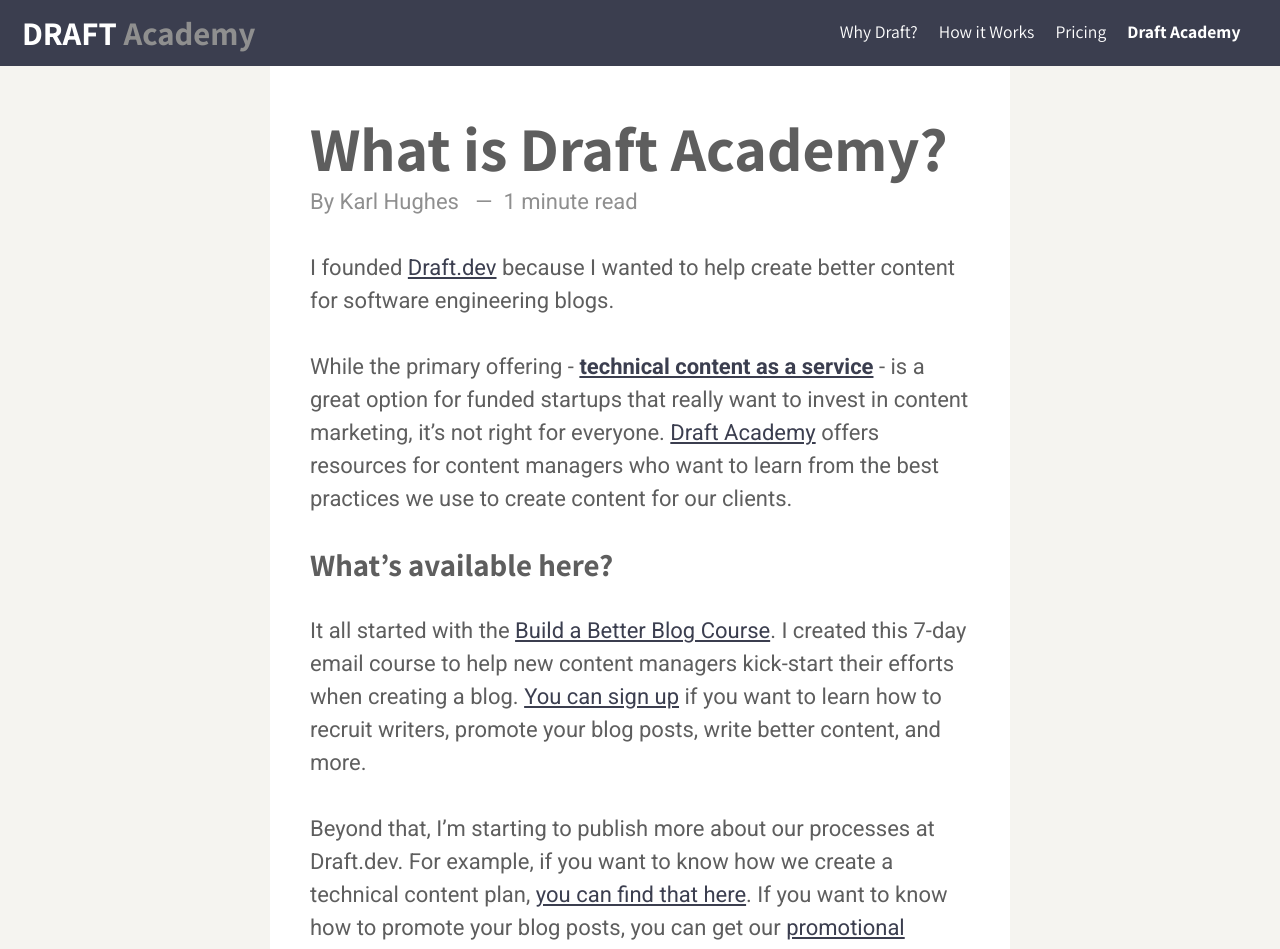
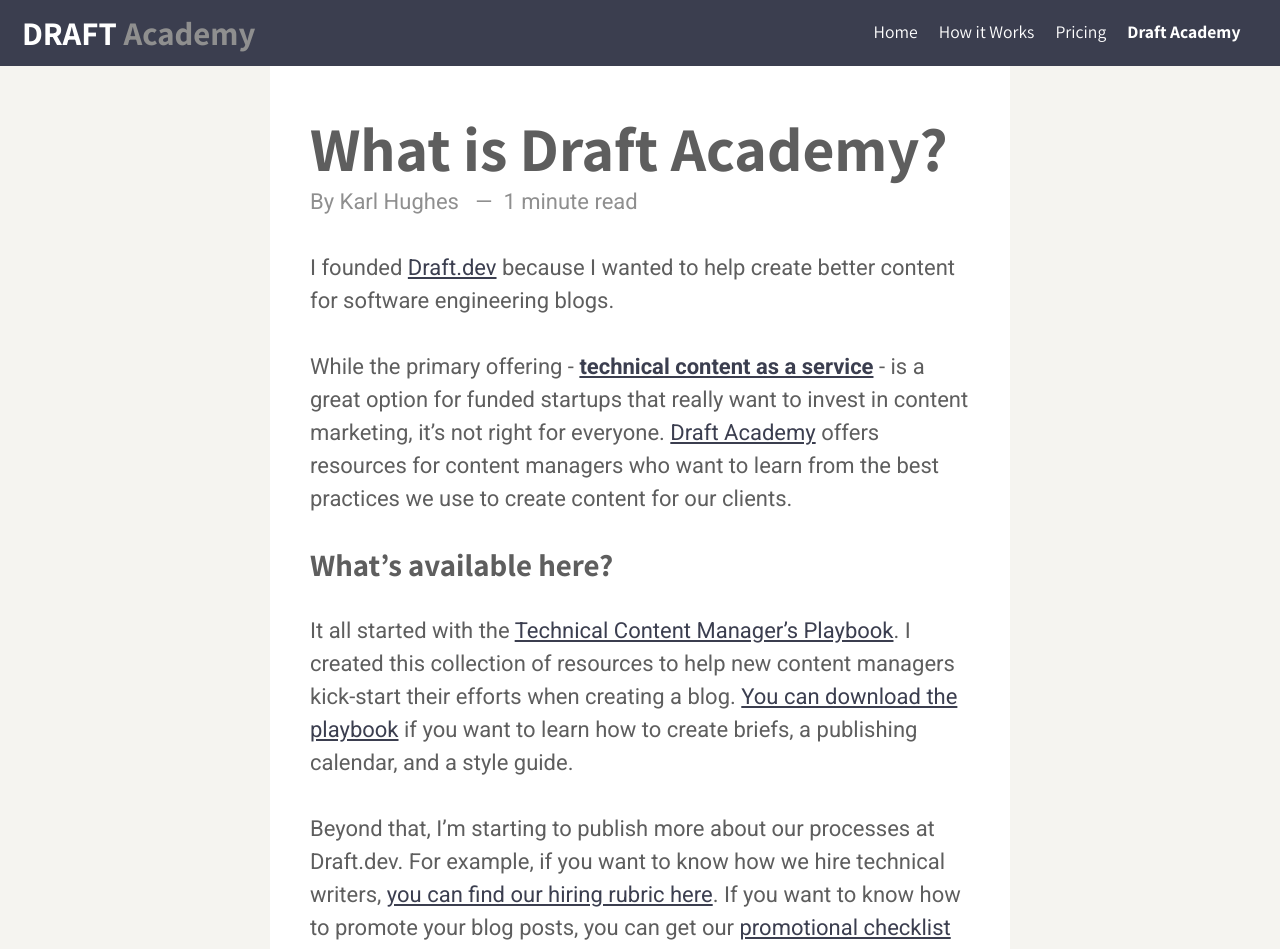
Before and after one commit to karllhughes/learn, a Jekyll site: the page built from _posts/2020-06-16-introduction.markdown, in a window 1280 px wide. Shown: the top 949 px of the page. Built offline with Jekyll 4.4.1, drawn with Linux system fonts in a browser that asks for light colours; some of the changed text lies outside the part shown.

Commit message:
Updating cta

```diff
--- a/_includes/signup-home.html
+++ b/_includes/signup-home.html
@@ -1,7 +1,7 @@
 <section class="signup home">
-  <h2>Learn to Build a Better Technical Blog</h2>
-  <p>Sign up for our 7-day email course to learn how to come up with creative ideas, recruit writers, and increase social media shares.</p>
+  <h2>Everything You Need for Your Technical Blog</h2>
+  <p><a href="https://draft.dev/?utm_source=academy&utm_medium=banner&utm_campaign=home#playbook">The Technical Content Manager’s Playbook</a> is a collection of resources that we use to produce high-quality, technical blog content for our clients.</p>
   <div class="button-container">
-    <a class="button" href="https://draft.dev/?utm_source=academy&utm_medium=banner&utm_campaign=home#course">Enroll Today!</a>
+    <a class="button" href="https://draft.dev/?utm_source=academy&utm_medium=banner&utm_campaign=home#playbook">Download Today!</a>
   </div>
 </section>
--- a/_includes/signup-inline.html
+++ b/_includes/signup-inline.html
@@ -1,6 +1,6 @@
 <div class="signup inline">
   <h3>Like this post?</h3>
   <p>
-    <i class="fa fa-inbox"></i> Get more great content by enrolling in our 7-day email course: <a style="text-decoration: underline;" href="https://draft.dev/?utm_source=academy&utm_medium=inline&utm_campaign=post&utm_content={{ include.link }}#course"><strong>Building a Better Tech Blog</strong></a>.
+    <i class="fa fa-inbox"></i> Download <a style="text-decoration: underline;" href="https://draft.dev/?utm_source=academy&utm_medium=inline&utm_campaign=post&utm_content={{ include.link }}#playbook"><strong>The Technical Content Manger's Playbook</strong></a> to learn exactly how we produce high-quality, technical blog content for our clients.
   </p>
 </div>
--- a/_includes/signup.html
+++ b/_includes/signup.html
@@ -1,7 +1,15 @@
 <section class="signup">
+  <a href="https://draft.dev/?utm_source=academy&utm_medium=banner&utm_campaign=post&utm_content={{ include.link }}#playbook">
+    <img alt="The Technical Content Manager's Playbook" src="https://draft.dev/assets/images/image02.jpg?v67688666733061" />
+  </a>
   <h3>Build a Better Technical Blog</h3>
-  <p>Sign up for our 7-day email course to learn how to come up with creative ideas, recruit writers, and increase social media shares.</p>
+  <p><a style="color: #ffffff;" href="https://draft.dev/?utm_source=academy&utm_medium=banner&utm_campaign=post&utm_content={{ include.link }}#playbook">The Technical Content Manager’s Playbook</a> is a collection of resources that we use to produce high-quality, technical blog content for our clients. It includes:</p>
+  <ul>
+    <li>A template for creating content briefs</li>
+    <li>An Airtable publishing calendar</li>
+    <li>A technical blogging style guide</li>
+  </ul>
   <div class="button-container">
-    <a class="button" href="https://draft.dev/?utm_source=academy&utm_medium=banner&utm_campaign=post&utm_content={{ include.link }}#course">Enroll Today!</a>
+    <a class="button" href="https://draft.dev/?utm_source=academy&utm_medium=banner&utm_campaign=post&utm_content={{ include.link }}#playbook">Download Your Free Copy Today!</a>
   </div>
 </section>
--- a/_layouts/default.html
+++ b/_layouts/default.html
@@ -13,7 +13,7 @@
     </section>
     <section class="menu column">
       <div class="menu-items">
-        <a href="https://draft.dev/#why">Why Draft?</a>
+        <a href="https://draft.dev/">Home</a>
         <a href="https://draft.dev/#how">How it Works</a>
         <a href="https://draft.dev/#pricing">Pricing</a>
         <a href="{{site.baseurl}}/"><strong>Draft Academy</strong></a>
--- a/_posts/2020-06-16-introduction.markdown
+++ b/_posts/2020-06-16-introduction.markdown
@@ -11,9 +11,9 @@
 While the primary offering - **[technical content as a service](https://draft.dev)** - is a great option for funded startups that really want to invest in content marketing, it's not right for everyone. [Draft Academy](/) offers resources for content managers who want to learn from the best practices we use to create content for our clients.
 
 ### What's available here?
-It all started with the [Build a Better Blog Course](https://draft.dev/#course). I created this 7-day email course to help new content managers kick-start their efforts when creating a blog. [You can sign up](https://draft.dev/#course) if you want to learn how to recruit writers, promote your blog posts, write better content, and more.
+It all started with the [Technical Content Manager's Playbook](https://draft.dev/#playbook). I created this collection of resources to help new content managers kick-start their efforts when creating a blog. [You can download the playbook](https://draft.dev/#playbook) if you want to learn how to create briefs, a publishing calendar, and a style guide.
 
-Beyond that, I'm starting to publish more about our processes at Draft.dev. For example, if you want to know how we create a technical content plan, [you can find that here](https://learn.draft.dev/posts/content-plan). If you want to know how to promote your blog posts, you can get our [promotional checklist here](https://learn.draft.dev/posts/promotion).
+Beyond that, I’m starting to publish more about our processes at Draft.dev. For example, if you want to know how we hire technical writers, [you can find our hiring rubric here](https://learn.draft.dev/content-management/hiring-rubric). If you want to know how to promote your blog posts, you can get our [promotional checklist here](https://learn.draft.dev/posts/promotion).
 
 In the coming months, we will be publishing blog posts, lessons, and free resources for technical bloggers and blog managers.
 
--- a/_sass/parts/_signup.scss
+++ b/_sass/parts/_signup.scss
@@ -8,8 +8,18 @@
     margin-top: 0;
   }
 
+  ul {
+    padding-bottom: 20px;
+  }
+
+  a img {
+    float: right;
+    max-width: 30%;
+    margin-left: 20px;
+  }
+
   .button-container {
-    margin-top: 40px;
+    margin: 40px auto 20px;
     text-align: center;
     a.button {
       padding: 15px 30px;
@@ -17,6 +27,7 @@
       color: $blue-gray;
       border-radius: 0.25rem;
       text-decoration: none;
+      font-weight: bold;
     }
     a.button:hover {
       text-decoration: none;
```
